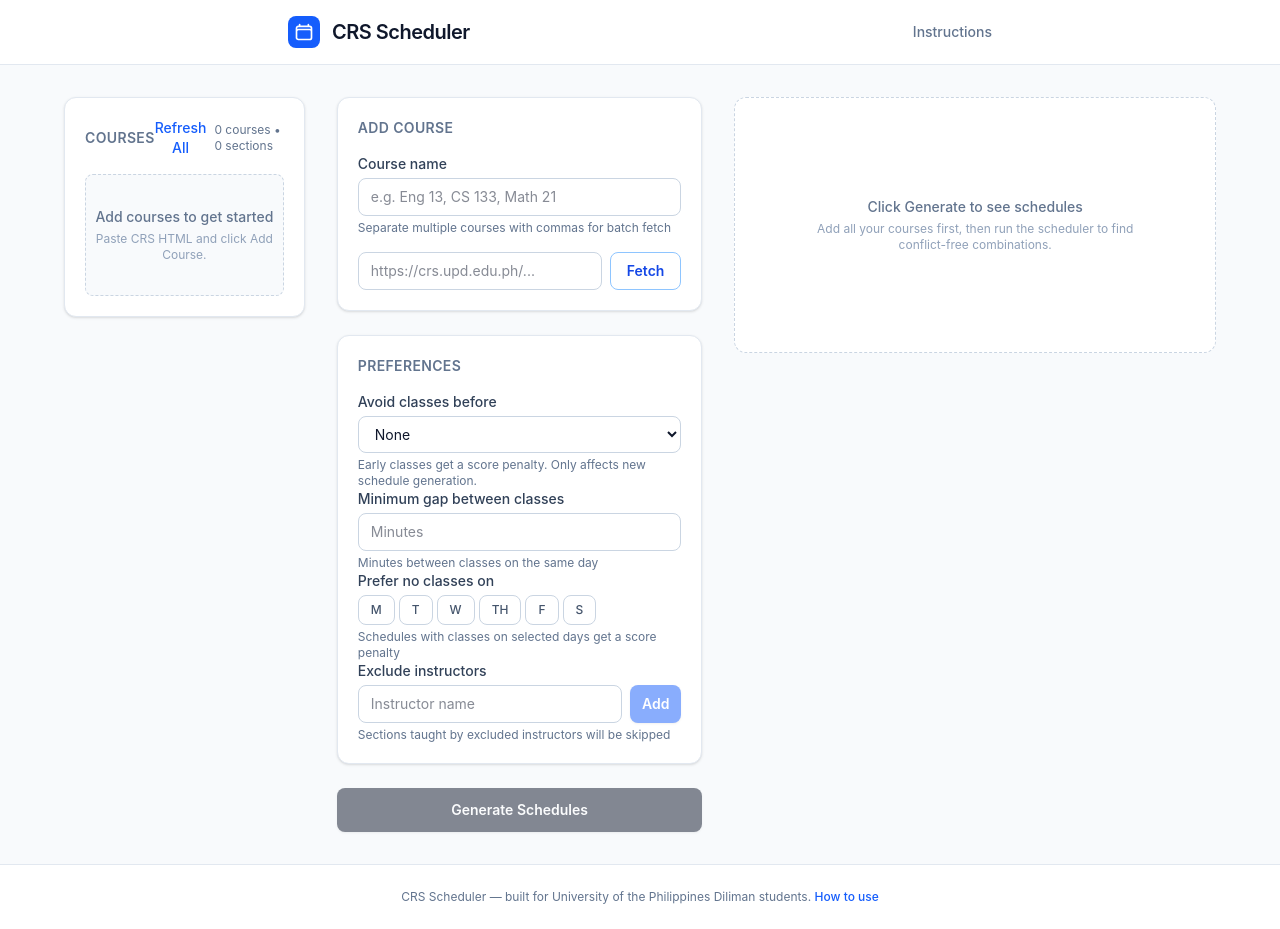
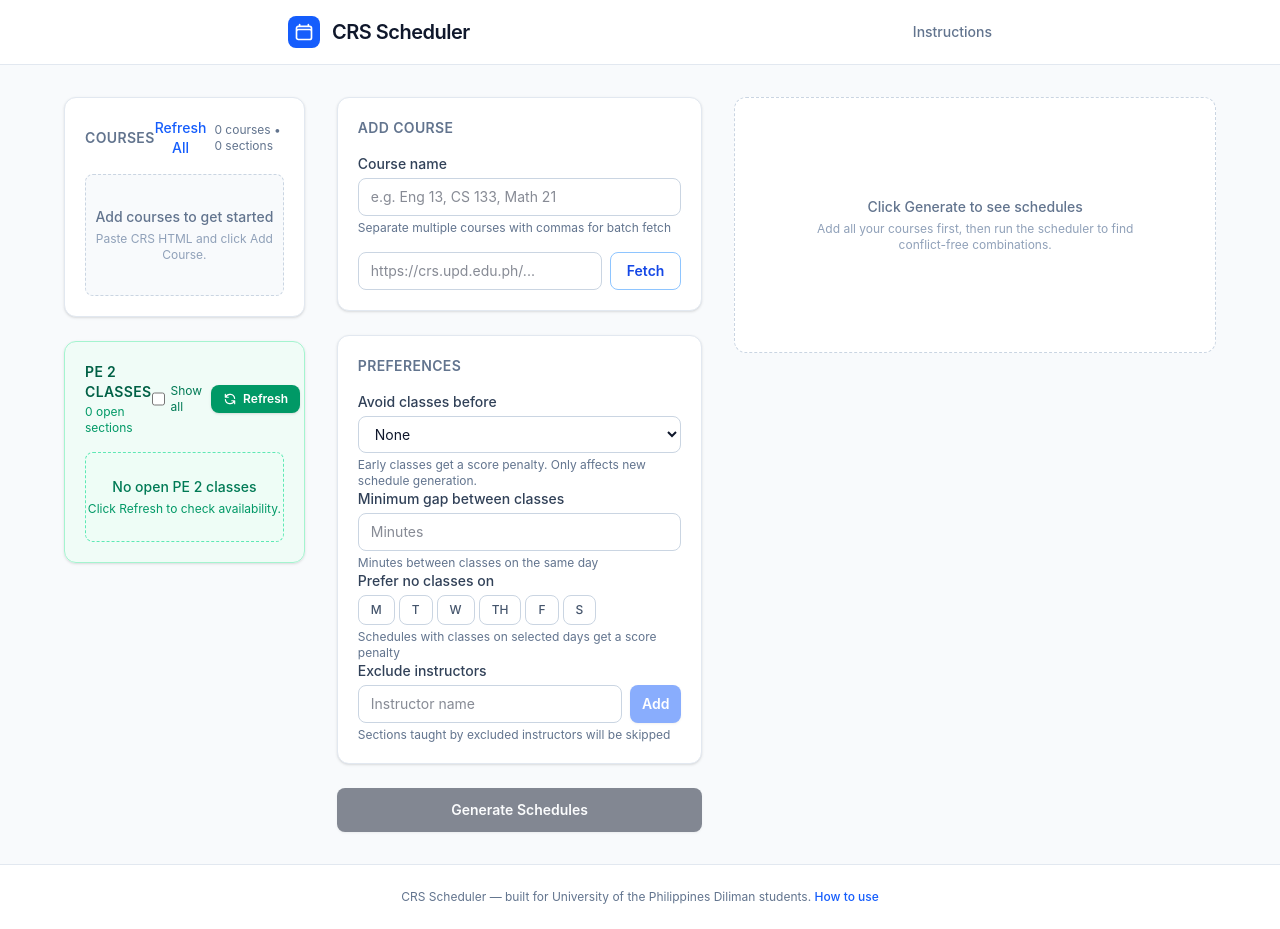
Before and after one commit to mcjefdreal/crs-scheduler, a SvelteKit app: page / in a window 1280 px wide. Built offline with nearby package versions, Linux system fonts and the light colour scheme.

Commit message:
feat: add PE 2 class monitor with diff tracking and persistence

```diff
--- /dev/null
+++ b/src/lib/components/Pe2Monitor.svelte
@@ -0,0 +1,219 @@
+<script lang="ts">
+	import { parseCRSHtml } from '$lib';
+
+	type Pe2Status = 'new' | 'unchanged' | 'gone';
+	interface Pe2Section {
+		code: string;
+		slotsLeft: number;
+		capacity: number;
+		status: Pe2Status;
+	}
+
+	const LS_PE2_SECTIONS = 'pe2-sections';
+	const LS_PE2_PREV = 'pe2-previous';
+	const LS_PE2_FETCHED = 'pe2-fetched-at';
+	const LS_PE2_SHOW_ALL = 'pe2-show-all';
+
+	let pe2Sections = $state<Pe2Section[]>(loadJson(LS_PE2_SECTIONS, []));
+	let previousSections = $state<Array<{ code: string; slotsLeft: number; capacity: number }>>(
+		loadJson(LS_PE2_PREV, [])
+	);
+	let isPe2Fetching = $state(false);
+	let pe2Error = $state<string | null>(null);
+	let pe2FetchedAt = $state<number | null>(loadJson(LS_PE2_FETCHED, null));
+	let showAllPe2 = $state(loadJson(LS_PE2_SHOW_ALL, false));
+
+	function loadJson<T>(key: string, fallback: T): T {
+		try {
+			const raw = localStorage.getItem(key);
+			return raw ? JSON.parse(raw) : fallback;
+		} catch {
+			return fallback;
+		}
+	}
+
+	function savePersistence() {
+		localStorage.setItem(LS_PE2_SECTIONS, JSON.stringify(pe2Sections));
+		localStorage.setItem(LS_PE2_PREV, JSON.stringify(previousSections));
+		localStorage.setItem(LS_PE2_FETCHED, JSON.stringify(pe2FetchedAt));
+		localStorage.setItem(LS_PE2_SHOW_ALL, JSON.stringify(showAllPe2));
+	}
+
+	$effect(() => {
+		// track dependencies — save on any change
+		pe2Sections; previousSections; pe2FetchedAt; showAllPe2;
+		savePersistence();
+	});
+
+	const visibleCount = $derived(pe2Sections.filter((s) => s.status !== 'gone').length);
+
+	async function fetchPe2() {
+		pe2Error = null;
+		isPe2Fetching = true;
+
+		try {
+			const res = await fetch('/api/fetch-crs', {
+				method: 'POST',
+				headers: { 'Content-Type': 'application/json' },
+				body: JSON.stringify({ url: 'https://crs.upd.edu.ph/schedule/120261/P' })
+			});
+			if (!res.ok) throw new Error(`Fetch failed: ${res.status}`);
+			const data = await res.json();
+			const sections = parseCRSHtml(data.html);
+
+			const fresh = sections
+				.filter((s) => s.code.toUpperCase().startsWith('PE 2'))
+				.filter((s) => showAllPe2 || s.slotsLeft > 0)
+				.map((s) => ({ code: s.code, slotsLeft: s.slotsLeft, capacity: s.capacity }))
+				.sort((a, b) => a.code.localeCompare(b.code));
+
+			const previousCodes = new Set(previousSections.map((s) => s.code));
+			const freshCodes = new Set(fresh.map((s) => s.code));
+
+			const current: Pe2Section[] = fresh.map((s) => ({
+				...s,
+				status: previousCodes.size === 0 || previousCodes.has(s.code) ? 'unchanged' : 'new'
+			}));
+
+			const gone: Pe2Section[] = previousSections
+				.filter((s) => !freshCodes.has(s.code))
+				.map((s) => ({ ...s, status: 'gone' as Pe2Status }));
+
+			pe2Sections = [...current, ...gone];
+			previousSections = fresh;
+			pe2FetchedAt = Date.now();
+		} catch (err) {
+			pe2Error = err instanceof Error ? err.message : 'Failed to fetch PE 2 classes.';
+		}
+		isPe2Fetching = false;
+	}
+</script>
+
+<section class="rounded-xl border border-emerald-200 bg-emerald-50/60 p-5 shadow-sm">
+	<div class="mb-4 flex items-center justify-between">
+		<div>
+			<h2 class="text-sm font-semibold tracking-wide text-emerald-800 uppercase">PE 2 Classes</h2>
+			<p class="mt-0.5 text-xs text-emerald-600">
+				{visibleCount} {showAllPe2 ? 'section' : 'open section'}{visibleCount === 1 ? '' : 's'}
+				{#if pe2FetchedAt}
+					• updated {new Date(pe2FetchedAt).toLocaleTimeString([], { hour: '2-digit', minute: '2-digit' })}
+				{/if}
+			</p>
+		</div>
+		<div class="flex items-center gap-2">
+			<label class="flex cursor-pointer items-center gap-1.5 text-xs text-emerald-700">
+				<input
+					type="checkbox"
+					bind:checked={showAllPe2}
+					onchange={fetchPe2}
+					class="h-3.5 w-3.5 rounded border-emerald-300 text-emerald-600"
+				/>
+				Show all
+			</label>
+			<button
+				onclick={fetchPe2}
+				disabled={isPe2Fetching}
+				class="flex items-center gap-1.5 rounded-lg bg-emerald-600 px-3 py-1.5 text-xs font-semibold text-white shadow-sm hover:bg-emerald-700 disabled:bg-emerald-400"
+			>
+				{#if isPe2Fetching}
+					<svg class="h-3.5 w-3.5 animate-spin" fill="none" viewBox="0 0 24 24">
+						<circle
+							class="opacity-25"
+							cx="12"
+							cy="12"
+							r="10"
+							stroke="currentColor"
+							stroke-width="4"
+						/>
+						<path
+							class="opacity-75"
+							fill="currentColor"
+							d="M4 12a8 8 0 018-8V0C5.373 0 0 5.373 0 12h4z"
+						/>
+					</svg>
+					Refreshing…
+				{:else}
+					<svg
+						class="h-3.5 w-3.5"
+						fill="none"
+						stroke="currentColor"
+						stroke-width="2"
+						viewBox="0 0 24 24"
+					>
+						<path
+							stroke-linecap="round"
+							stroke-linejoin="round"
+							d="M4 4v5h.582m15.356 2A8.001 8.001 0 004.582 9m0 0H9m11 11v-5h-.581m0 0a8.003 8.003 0 01-15.357-2m15.357 2H15"
+						/>
+					</svg>
+					Refresh
+				{/if}
+			</button>
+		</div>
+	</div>
+
+	{#if pe2Error}
+		<div class="mb-3 rounded-lg border border-red-200 bg-red-50 p-3 text-sm text-red-700">
+			{pe2Error}
+		</div>
+	{/if}
+
+	{#if pe2Sections.length === 0}
+		<div class="rounded-lg border border-dashed border-emerald-300 bg-emerald-50/50 py-6 text-center">
+			<p class="text-sm font-medium text-emerald-700">
+				{isPe2Fetching ? 'Loading…' : 'No open PE 2 classes'}
+			</p>
+			{#if !isPe2Fetching}
+				<p class="mt-1 text-xs text-emerald-600">Click Refresh to check availability.</p>
+			{/if}
+		</div>
+	{:else}
+		<ul class="max-h-64 space-y-1.5 overflow-y-auto">
+			{#each pe2Sections as section (section.code + '-' + section.status)}
+				<li
+					class="flex items-center justify-between rounded-lg border px-3 py-2 {section.status === 'new'
+						? 'border-emerald-300 bg-emerald-100/60 border-l-4 border-l-emerald-500'
+						: section.status === 'gone'
+							? 'border-slate-200 bg-slate-100/70 opacity-70'
+							: 'border-emerald-100 bg-white'}"
+				>
+					<div class="min-w-0 flex-1">
+						<p
+							class="truncate text-sm font-semibold {section.status === 'gone'
+								? 'text-slate-500 line-through'
+								: 'text-slate-800'}"
+						>
+							{section.code}
+						</p>
+						<p
+							class="text-xs {section.status === 'gone' ? 'text-slate-400' : 'text-slate-500'}"
+						>
+							{#if section.capacity > 0}
+								{section.slotsLeft} / {section.capacity} slots
+							{:else}
+								{section.slotsLeft} slots left
+							{/if}
+						</p>
+					</div>
+					<span
+						class="ml-2 shrink-0 rounded-full px-2 py-0.5 text-xs font-medium {section.status === 'new'
+							? 'bg-emerald-200 text-emerald-800'
+							: section.status === 'gone'
+								? 'bg-red-100 text-red-700'
+								: section.slotsLeft > 0
+									? 'bg-emerald-100 text-emerald-700'
+									: 'bg-slate-100 text-slate-500'}"
+					>
+						{section.status === 'new'
+							? 'New'
+							: section.status === 'gone'
+								? 'Gone'
+								: section.slotsLeft > 0
+									? section.slotsLeft + ' left'
+									: 'Full'}
+					</span>
+				</li>
+			{/each}
+		</ul>
+	{/if}
+</section>
--- a/src/routes/+page.svelte
+++ b/src/routes/+page.svelte
@@ -14,6 +14,7 @@
 	import TimelineGrid from '$lib/components/TimelineGrid.svelte';
 	import ScheduleCompare from '$lib/components/ScheduleCompare.svelte';
 	import RefreshDiff from '$lib/components/RefreshDiff.svelte';
+	import Pe2Monitor from '$lib/components/Pe2Monitor.svelte';
 
 	let courses = $state<Course[]>([]);
 	let courseName = $state('');
@@ -680,6 +681,9 @@
 					{/if}
 				</section>
 
+				<!-- PE 2 monitor -->
+				<Pe2Monitor />
+
 				<!-- Excluded section -->
 				<section>
 					{#if totalExcluded > 0}
```
